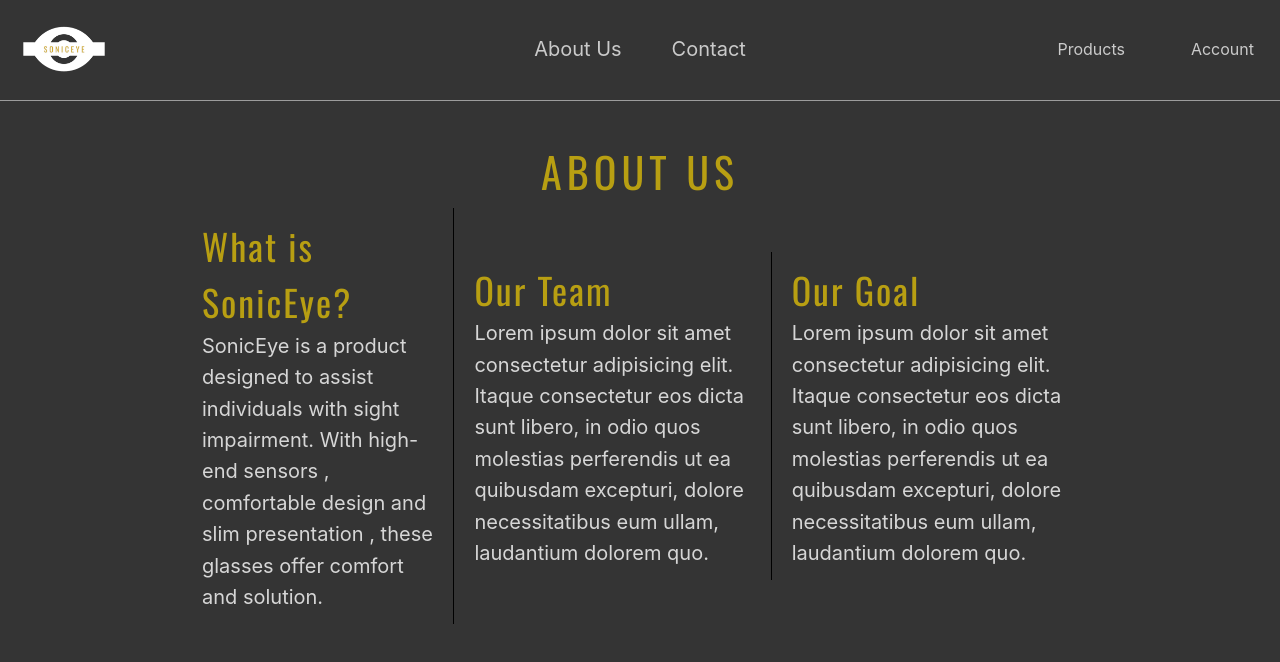
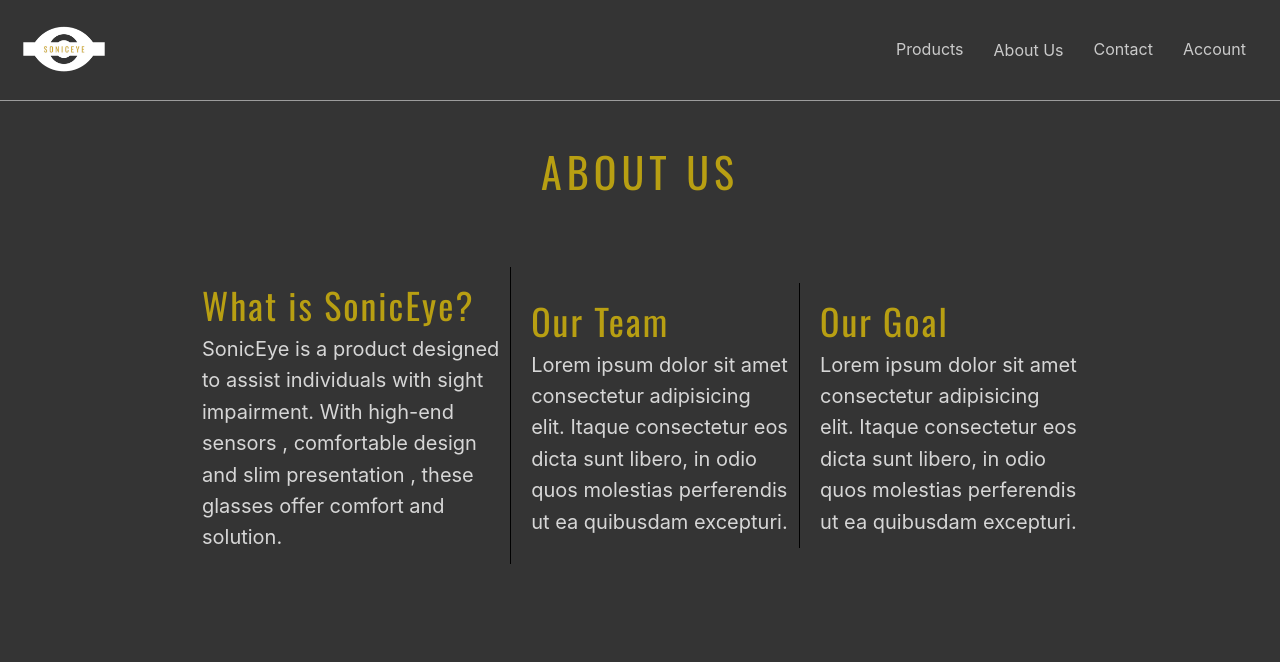
Before and after one commit to ElsonNezaj/soniceye, a React (Create React App) app: page /about in a window 1280 px wide. Shown: the top 662 px of the page. Built offline with nearby package versions, Linux system fonts and the light colour scheme.

Commit message:
finished first idea of about us page

```diff
--- a/src/components/AboutPage/index.jsx
+++ b/src/components/AboutPage/index.jsx
@@ -8,10 +8,7 @@ export default function AboutPage() {
       <Typography className={styles.title}>ABOUT US</Typography>
       <div className={styles.infoContainer}>
         <div className={styles.singleInfoContainer}>
-          <Typography className={styles.subTitle}>
-            {" "}
-            What is SonicEye?
-          </Typography>
+          <Typography className={styles.subTitle}>What is SonicEye?</Typography>
           <Typography className={styles.subContent}>
             SonicEye is a product designed to assist individuals with sight
             impairment. With high-end sensors , comfortable design and slim
@@ -23,8 +20,7 @@ export default function AboutPage() {
           <Typography className={styles.subContent}>
             Lorem ipsum dolor sit amet consectetur adipisicing elit. Itaque
             consectetur eos dicta sunt libero, in odio quos molestias
-            perferendis ut ea quibusdam excepturi, dolore necessitatibus eum
-            ullam, laudantium dolorem quo.
+            perferendis ut ea quibusdam excepturi.
           </Typography>
         </div>
         <div className={styles.singleInfoContainer}>
@@ -32,8 +28,7 @@ export default function AboutPage() {
           <Typography className={styles.subContent}>
             Lorem ipsum dolor sit amet consectetur adipisicing elit. Itaque
             consectetur eos dicta sunt libero, in odio quos molestias
-            perferendis ut ea quibusdam excepturi, dolore necessitatibus eum
-            ullam, laudantium dolorem quo.
+            perferendis ut ea quibusdam excepturi.
           </Typography>
         </div>
       </div>
--- a/src/components/Header/index.jsx
+++ b/src/components/Header/index.jsx
@@ -15,15 +15,15 @@ export default function Header() {
           <img src={appLogo} alt="app logo" className={styles.appLogo} />
         </Link>
       </div>
-      <div className={styles.navigationContainer}>
-        <Link to="/about" className={styles.link}>
-          <Typography className={styles.navigationText}>About Us</Typography>
-        </Link>
-        <Typography className={styles.navigationText}>Contact</Typography>
-      </div>
       <div className={styles.menuContainer}>
-        <Typography className={styles.menuText}>Products</Typography>
-        <Typography className={styles.menuText}>Account</Typography>
+        <div className={styles.menuItems}>
+          <Typography className={styles.menuText}>Products</Typography>
+          <a href="/about" className={styles.menuText}>
+            About Us
+          </a>
+          <Typography className={styles.menuText}>Contact</Typography>
+          <Typography className={styles.menuText}>Account</Typography>
+        </div>
       </div>
 
       <div className={styles.mobileMenu}>
--- a/src/components/Header/styles.module.scss
+++ b/src/components/Header/styles.module.scss
@@ -22,53 +22,30 @@
   }
 }
 
-.navigationContainer {
-  width: 50%;
+.menuContainer {
+  width: 75%;
   height: 100%;
   display: flex;
-  justify-content: center;
+  justify-content: flex-end;
   align-items: center;
-  gap: 30px;
-
   @media (max-width: 800px) {
     display: none;
   }
 }
 
-.navigationText {
-  color: rgb(202, 202, 202);
-  font-size: 20px;
-  cursor: pointer;
-  padding: 0 10px;
-
-  background: linear-gradient(to left, rgb(202, 202, 202) 50%, transparent 50%);
-  background-size: 200% 100%;
-  background-position: left bottom;
-  transition: all 0.5s ease-out;
-
-  &:hover {
-    color: black;
-    background-position: right bottom;
-  }
-}
-
-.menuContainer {
-  width: 25%;
-  height: 100%;
+.menuItems {
+  width: 50%;
   display: flex;
+  align-items: center;
   justify-content: flex-end;
-  align-items: center;
-  gap: 30px;
-  @media (max-width: 800px) {
-    display: none;
-  }
+  gap: 10px;
 }
 
 .menuText {
+  text-decoration: none;
   color: rgb(202, 202, 202);
   font-size: 16px;
   cursor: pointer;
-  margin-right: 5%;
   padding: 0px 10px;
   vertical-align: middle;
   background: linear-gradient(to left, rgb(202, 202, 202) 50%, transparent 50%);
@@ -79,6 +56,10 @@
   &:hover {
     color: black;
     background-position: right bottom;
+  }
+
+  &:last-child {
+    margin-right: 5%;
   }
 }
 
@@ -145,7 +126,3 @@
   width: 90%;
   border-bottom: solid 1px grey;
 }
-
-.link {
-  text-decoration: none;
-}
```
